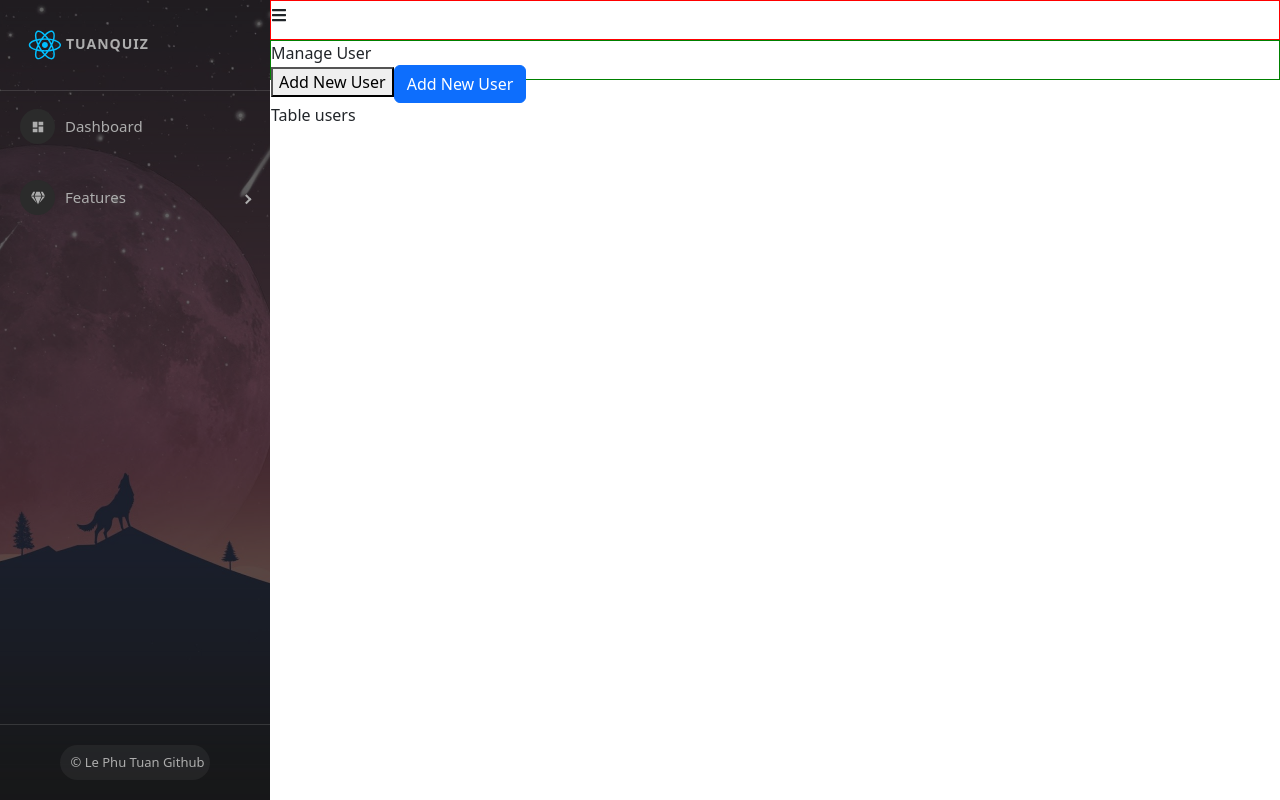
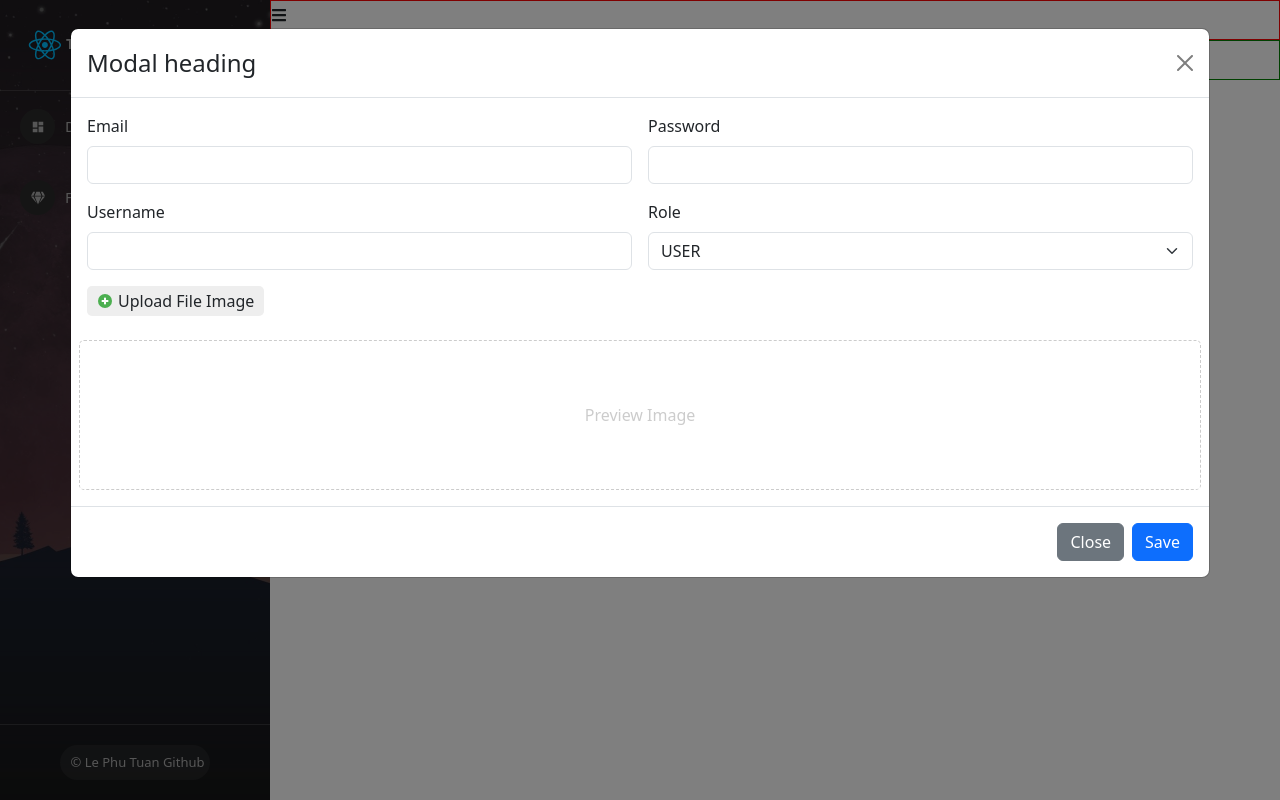
Before and after one commit to lephutuan/base-react-redux, a React (Create React App) app: page /admins/manage-users in a window 1280 px wide. Both pictures are taken after a click on the button "Add New User". Built offline with nearby package versions, Linux system fonts and the light colour scheme.

Commit message:
handleSubmitCreateUser

```diff
--- a/src/components/Admin/Content/CreateUserModal.js
+++ b/src/components/Admin/Content/CreateUserModal.js
@@ -2,11 +2,19 @@
 import Button from "react-bootstrap/Button";
 import Modal from "react-bootstrap/Modal";
 import { FcPlus } from "react-icons/fc";
+import axios from "axios";
 const CreateUserModal = (props) => {
-  const [show, setShow] = useState(false);
+  const { show, setShow } = props;
 
-  const handleClose = () => setShow(false);
-  const handleShow = () => setShow(true);
+  const handleClose = () => {
+    setShow(false);
+    setEmail("");
+    setPassword("");
+    setUsername("");
+    setRole("USER");
+    setImage("");
+    setPreviewImage("");
+  };
 
   const [email, setEmail] = useState("");
   const [password, setPassword] = useState("");
@@ -21,11 +29,25 @@
       setImage(event.target.files[0]);
     }
   };
+  const handleSubmitCreateUser = async () => {
+    const data = new FormData();
+    data.append("email", email);
+    data.append("password", password);
+    data.append("username", username);
+    data.append("role", role);
+    data.append("userImage", image);
+    let res = await axios.post(
+      "http://localhost:8081/api/v1/participant",
+      data,
+    );
+    console.log(res);
+    handleClose();
+  };
   return (
     <>
-      <Button variant="primary" onClick={handleShow}>
+      {/* <Button variant="primary" onClick={handleShow}>
         Add New User
-      </Button>
+      </Button> */}
 
       <Modal
         className="modal-add-user"
@@ -101,7 +123,7 @@
           <Button variant="secondary" onClick={handleClose}>
             Close
           </Button>
-          <Button variant="primary" onClick={handleClose}>
+          <Button variant="primary" onClick={handleSubmitCreateUser}>
             Save
           </Button>
         </Modal.Footer>
--- a/src/components/Admin/Content/ManageUser.js
+++ b/src/components/Admin/Content/ManageUser.js
@@ -1,17 +1,29 @@
 import CreateUserModal from "./CreateUserModal";
+import { FcPlus } from "react-icons/fc";
 import "./ManageUser.scss";
+import { useState } from "react";
 
 const ManageUser = (props) => {
+  const [showModalCreateUser, setShowModalCreateUser] = useState(false);
+
   return (
     <div className="manage-user-container">
       <div className="title">Manage User</div>
       <div className="user-content">
-        <div>
-          <button>Add New User</button>
-          <CreateUserModal />
+        <div className="btn-add-new">
+          <button
+            className="btn btn-primary"
+            onClick={() => setShowModalCreateUser(true)}
+          >
+            <FcPlus /> Add New User
+          </button>
         </div>
-        <div>Table users</div>
+        <div className="table-users-container">Table users</div>
       </div>
+      <CreateUserModal
+        show={showModalCreateUser}
+        setShow={setShowModalCreateUser}
+      />
     </div>
   );
 };
--- a/src/components/Admin/Content/ManageUser.scss
+++ b/src/components/Admin/Content/ManageUser.scss
@@ -1,4 +1,22 @@
+.manage-user-container {
+    padding: 10px;
+
+    .user-content {
+        .btn-add-new {
+            margin: 15px 0px;
+        }
+    }
+
+    .title {
+        font-size  : 20px;
+        font-weight: 600;
+    }
+}
+
+
 .modal-add-user {
+
+
     .label-upload {
         gap             : 5px;
         display         : flex;
@@ -9,6 +27,7 @@
         padding         : 3px 10px;
         border-radius   : 5px;
         border          : none;
+
         &:hover {
             background-color: #ddd;
         }
```
